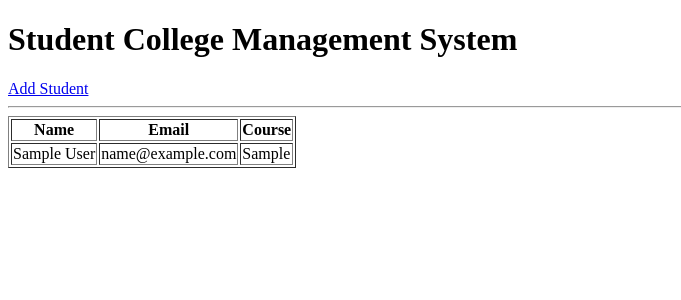
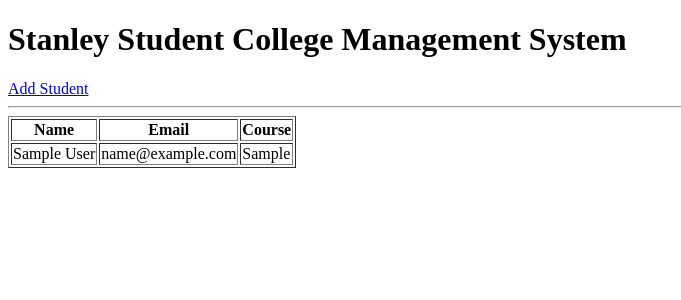
Before and after one commit to sahithb532/django-cicd-project, a Django app: page / in a window 1280 px wide. Shown: the top 300 px of the page, without its empty margins (0-681 px from the left). Run offline with Django 4.2, Linux system fonts and the light colour scheme; tables that the repository leaves empty hold one stand-in row (values such as "Sample post").

Commit message:
UI Updated

```diff
--- a/students/templates/students/home.html
+++ b/students/templates/students/home.html
@@ -5,7 +5,7 @@
 </head>
 <body>
 
-<h1>Student College Management System</h1>
+<h1>Stanley Student College Management System</h1>
 
 <a href="/add/">Add Student</a>
 
```
